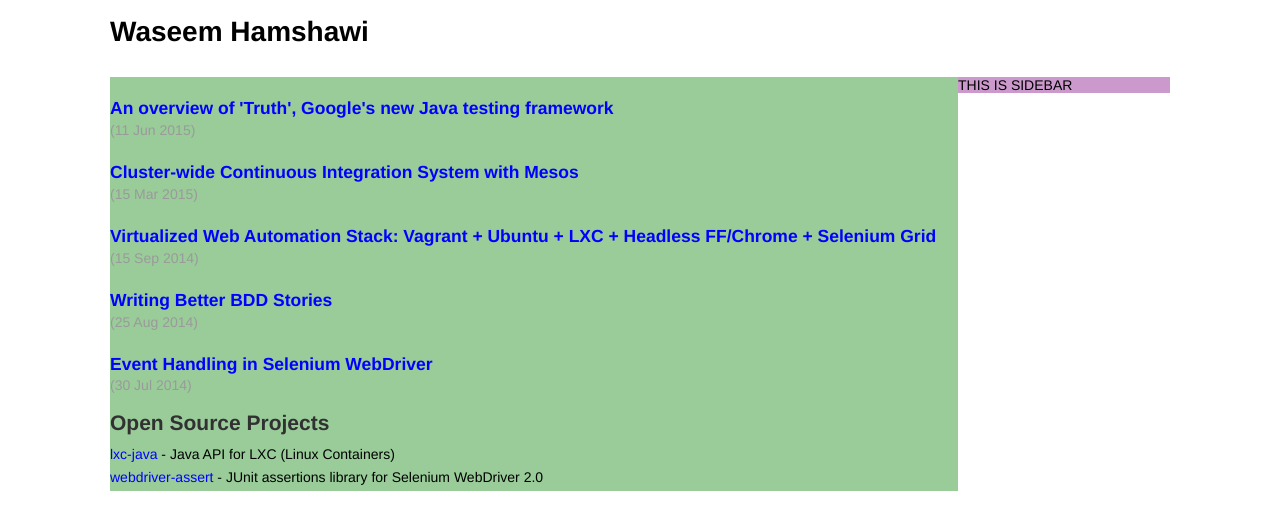
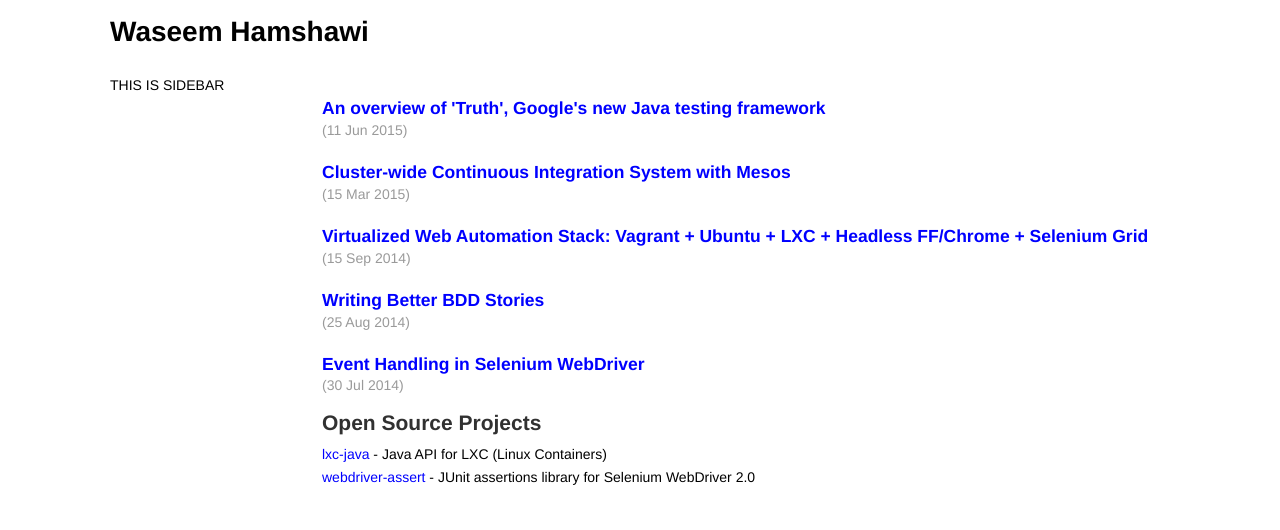
Before and after one commit to waseemh/waseemh.github.io_F, a Jekyll site: the page built from index.md, in a window 1280 px wide. Shown: the top 530 px of the page. Built offline with Jekyll 4.4.1, drawn with Linux system fonts in a browser that asks for light colours.

Commit message:
Update poole.css

```diff
--- a/public/css/poole.css
+++ b/public/css/poole.css
@@ -265,15 +265,13 @@ tbody tr:nth-child(odd) th {
 }
 
 #main {
-float:left;
+float:right;
 width:80%;
-background:#9c9;
 }
 
 #sidebar {
-float:right;
+float:left;
 width:20%;
-background:#c9c;
 }
 
 /*
```
